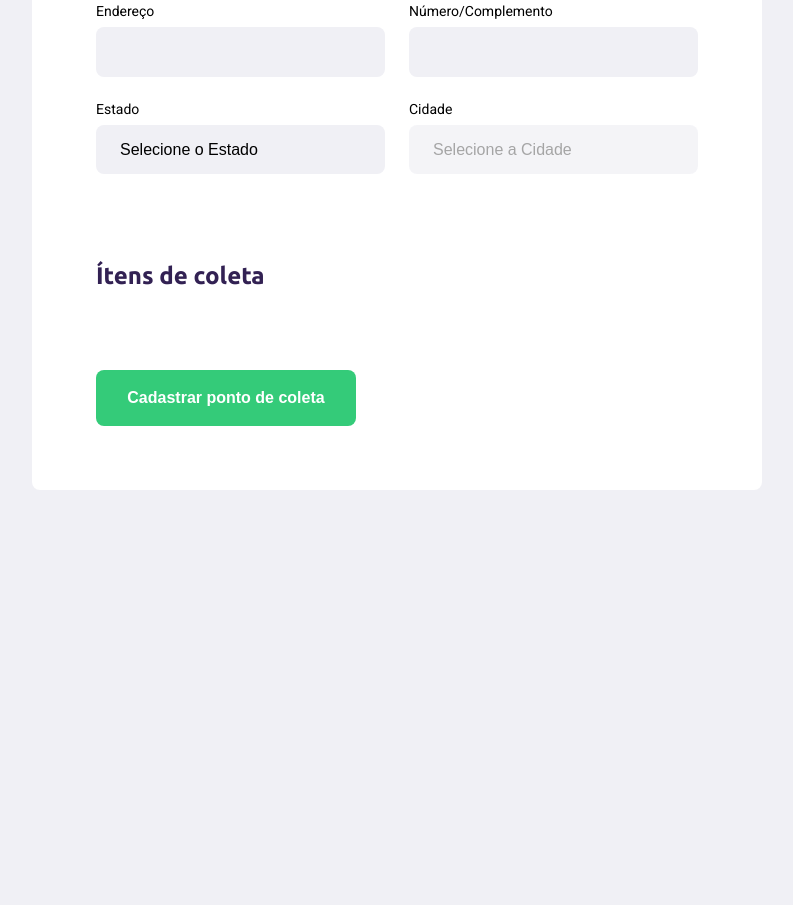
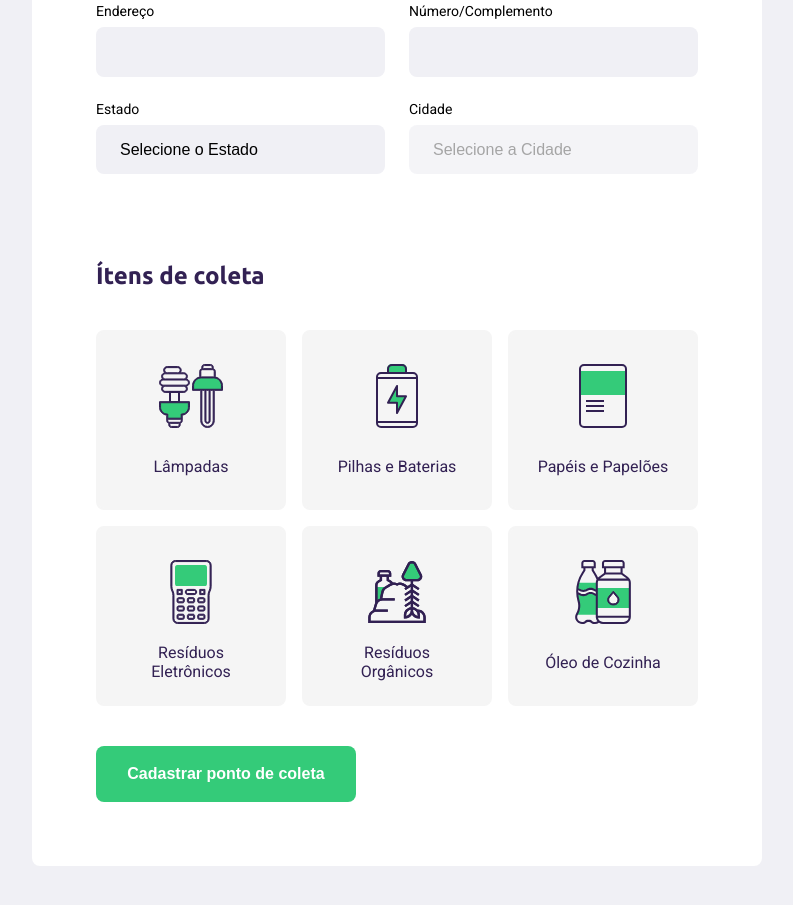
Before and after one commit to joaomarcos11/rs_nwl_starter_01, a plain HTML site: page create-point.html in a window 1280 px wide. Shown: the part 505-1410 px from the top of the page, without its empty margins (243-1036 px from the left). Before the commit the page ends 1075 px from the top, so only its background shows below. Drawn offline with Linux system fonts and the light colour scheme; no server answers.

Commit message:
Selecao de botaos com JS no create-point

```diff
--- a/create-point.html
+++ b/create-point.html
@@ -68,6 +68,35 @@
           <legend>
             <h2>Ítens de coleta</h2>
           </legend>
+
+            <div class="items-grid">
+              <li data-id="1">
+                <img src="/assets/lampadas.svg" alt="Lâmpadas" />
+                <span>Lâmpadas</span>
+              </li>
+              <li data-id="2">
+                <img src="/assets/baterias.svg" alt="Pilhas e Baterias" />
+                <span>Pilhas e Baterias</span>
+              </li>
+              <li data-id="3">
+                <img src="/assets/papeis-papelao.svg" alt="Papéis e Papelões" />
+                <span>Papéis e Papelões</span>
+              </li>
+              <li data-id="4">
+                <img src="/assets/eletronicos.svg" alt="Resíduos Eletrônicos" />
+                <span>Resíduos Eletrônicos</span>
+              </li>
+              <li data-id="5">
+                <img src="/assets/organicos.svg" alt="Resíduos Orgânicos" />
+                <span>Resíduos Orgânicos</span>
+              </li>
+              <li data-id="6">
+                <img src="/assets/oleo.svg" alt="Óleo de Cozinha" />
+                <span>Óleo de Cozinha</span>
+              </li>
+            </div>
+
+            <input type="hidden" name="items" value="" />
         </fieldset>
 
         <button type="submit">Cadastrar ponto de coleta</button>
--- a/scripts/create-point.js
+++ b/scripts/create-point.js
@@ -38,3 +38,52 @@ function getCities(event) {
 }
 
 document.querySelector('select[name=uf]').addEventListener('change', getCities);
+
+// Itens de coleta
+// pegar todos os li's
+const itemsToCollect = document.querySelectorAll('.items-grid li');
+
+for (const item of itemsToCollect) {
+  item.addEventListener('click', handleSelectedItem);
+}
+
+const collectedItems = document.querySelector('input[name=items]');
+
+let selectedItems = [];
+
+function handleSelectedItem(event) {
+  const itemLi = event.target;
+
+  // adicionar ou remover uma classe com JS
+  itemLi.classList.toggle('selected');
+
+  const itemId = itemLi.dataset.id;
+
+  // verificar se existem itens selecionados, se sim
+  // pegar os itens selecionados
+
+  const alreadySelected = selectedItems.findIndex((item) => {
+    const itemFound = item == itemId; // isso será true ou false
+    return itemFound;
+  });
+
+  // se já estiver selecionado,
+  if (alreadySelected >= 0) {
+    // tirar da seleção
+    const filteredItems = selectedItems.filter((item) => {
+      const itemIsDifferent = item != itemId; // false
+      return itemIsDifferent;
+    });
+
+    selectedItems = filteredItems;
+  } else {
+    // se não estiver selecionado
+    // adicionar à seleção
+    selectedItems.push(itemId);
+  }
+
+  // console.log(selectedItems);
+
+  // atualizar o campo escondido com os items selecionados
+  collectedItems.value = selectedItems;
+}
--- a/styles/create-point.css
+++ b/styles/create-point.css
@@ -124,3 +124,50 @@ form button {
 form button:hover {
   background-color: #2fb86e;
 }
+
+.items-grid {
+  display: grid;
+  grid-template-columns: 1fr 1fr 1fr;
+  gap: 16px;
+}
+
+.items-grid li {
+  background-color: #f5f5f5;
+  list-style: none;
+
+  border: 2px solid #f5f5f5;
+  border-radius: 8px;
+
+  height: 180px;
+
+  padding: 32px 24px 16px;
+
+  display: flex;
+  flex-direction: column;
+  align-items: center;
+  justify-content: space-between;
+
+  text-align: center;
+
+  cursor: pointer;
+}
+
+.items-grid li span {
+  margin-top: 12px;
+  flex: 1;
+
+  display: flex;
+  align-items: center;
+
+  color: var(--title-color);
+}
+
+.items-grid li.selected {
+  background: #e1faec;
+  border: 2px solid #34cd79;
+}
+
+.items-grid li img,
+.items-grid li span {
+  pointer-events: none;
+}
```
